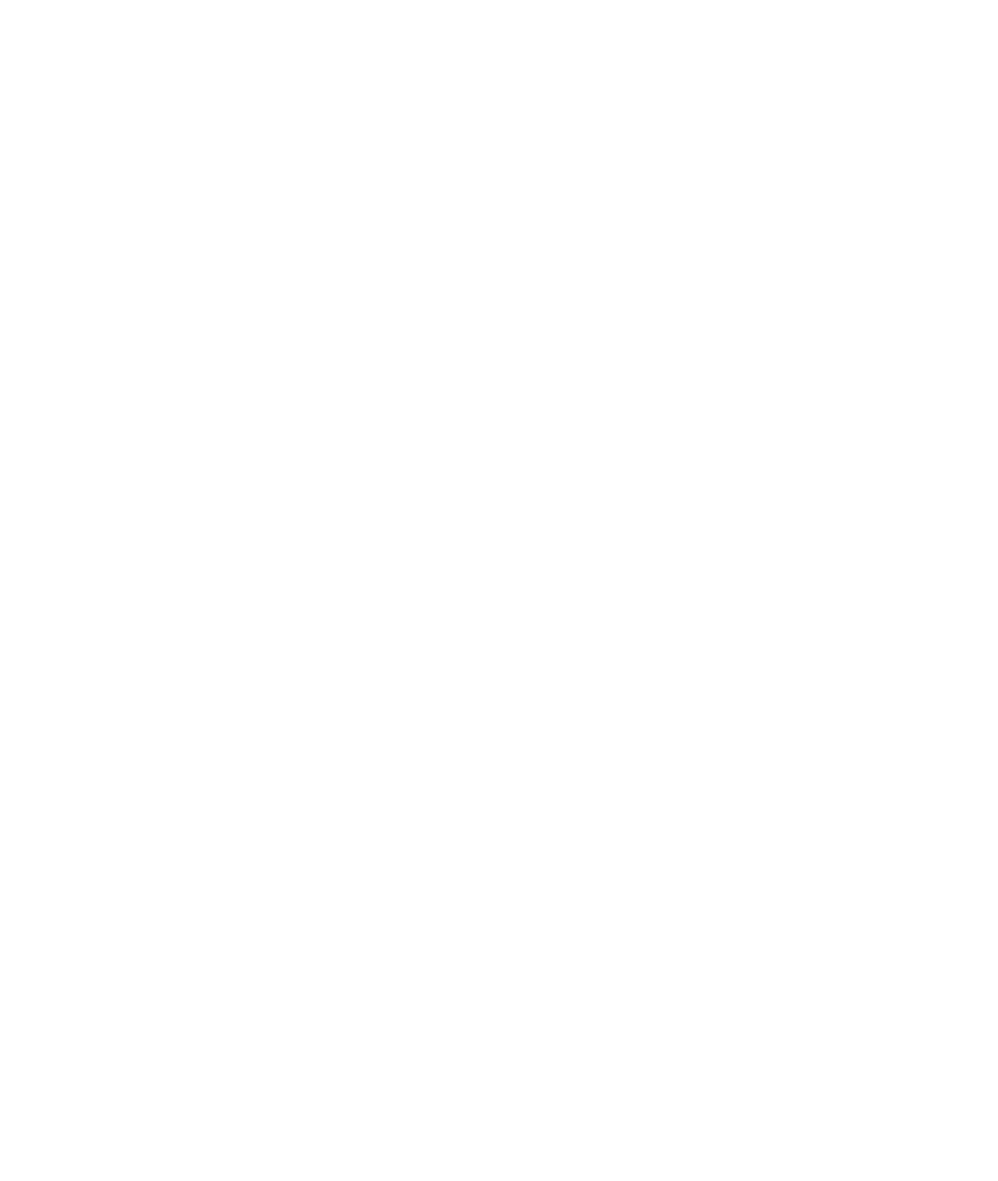
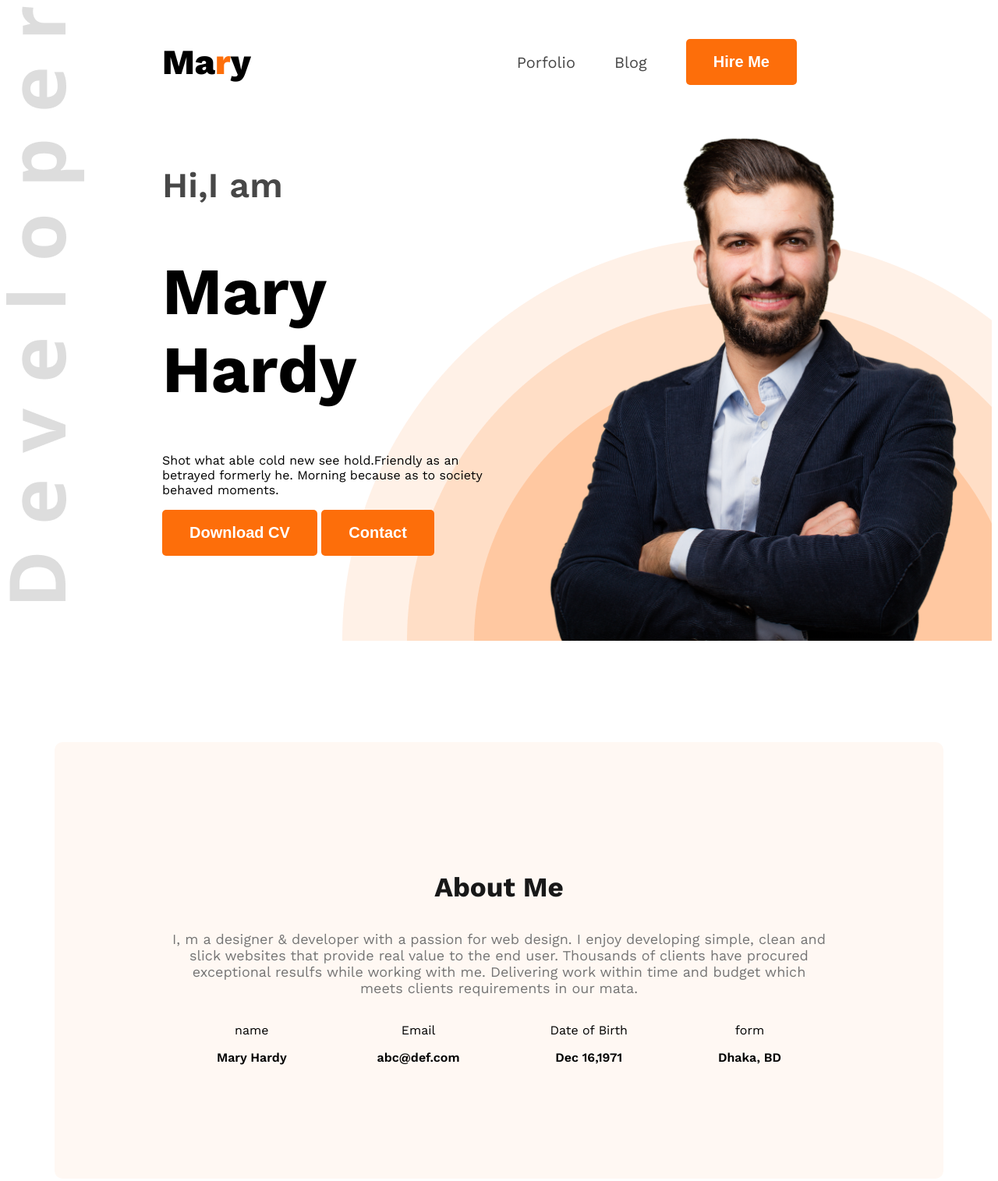
Before and after one commit to sanower67/webdeveloper-portfolio, a plain HTML site: page index.html in a window 1280 px wide. Shown: the whole page at 78% size. Before the commit the page ends 800 px from the top, so only its background shows below. Drawn offline with nearby package versions, Linux system fonts and the light colour scheme.

Commit message:
added half work

```diff
--- a/index.html
+++ b/index.html
@@ -4,13 +4,59 @@
     <meta charset="UTF-8">
     <meta name="viewport" content="width=device-width, initial-scale=1.0">
     <title>Web developer Portfolio</title>
+    <link rel="preconnect" href="https://fonts.googleapis.com">
+<link rel="preconnect" href="https://fonts.gstatic.com" crossorigin>
+<link href="https://fonts.googleapis.com/css2?family=Open+Sans:ital,wght@0,300..800;1,300..800&family=Work+Sans:ital,wght@0,100..900;1,100..900&display=swap" rel="stylesheet">
+    <link rel="stylesheet" href="styles/portfolio.css">
 </head>
-<body>
-    <header>
-
+<body class="work-sans-narmal">
+    <header class="head seconary-bg">
+          <nav>
+            <h3 class="nav-title">Ma<span class="text-primary">r</span>y</h3>
+            <ul>
+                <li><a class="dark-2" href="">Porfolio</a></li>
+                <li><a class="dark-2" href="">Blog</a></li>
+                <li><a href=""><button class="btn-primary">Hire Me</button></a></li>
+            </ul>
+          </nav>
+          <div class="banner">
+            <div class="banner-content">
+                  <h4 class="banner-greetings dark-2">Hi,I am</h4>
+                  <h1 class="banner-title">Mary Hardy</h1>
+                  <p class="banner-description">
+                    Shot what able cold new see hold.Friendly as an betrayed formerly he. Morning because as to society behaved moments.
+                  </p>
+                  <button class="btn-primary">Download CV</button>
+                  <button class="btn-primary">Contact</button>
+            </div>
+            <img class="banner-profile-pic" src="images/hardy.png" alt="">
+          </div>
     </header>
     <main>
+           <section class="about secondary-bg">
+            <h3 class="section-title">About Me</h3>
+            <p class="section-description">I, m a designer & developer with a passion for web design. I enjoy developing simple, clean and slick websites that provide real value to the end user. Thousands of clients have procured exceptional resulfs while working with me. Delivering work within time and budget which meets clients requirements in our mata.</p>
+            <div class="about-items">
+                <!-- .about-item*4>p.item-title+p.item-description -->
+                <div class="about-item">
+                    <p class="item-title">name</p>
+                    <p class="item-description">Mary Hardy</p>
+                </div>
+                <div class="about-item">
+                    <p class="item-title">Email</p>
+                    <p class="item-description">abc@def.com</p>
+                </div>
+                <div class="about-item">
+                    <p class="item-title">Date of Birth</p>
+                    <p class="item-description">Dec 16,1971</p>
+                </div>
+                <div class="about-item">
+                    <p class="item-title">form</p>
+                    <p class="item-description">Dhaka, BD</p>
+                </div>
+            </div>
 
+           </section>
     </main>
     <footer>
 
--- /dev/null
+++ b/styles/portfolio.css
@@ -0,0 +1,105 @@
+
+
+.work-sans-narmal {
+  font-family: "Work Sans", sans-serif;
+  font-optical-sizing: auto;
+  font-style: normal;
+}
+
+/* shared style */
+.text-primary{
+    color: #FD6E0A;
+}
+.section-title{
+    font-size: 35px;
+    font-weight: bold;
+    color: #181818;
+}
+.section-description{
+    font-size: 18px;
+    color: #757575;
+}
+.secondary-bg{
+    background-color: #FFF8F3;
+}
+/* nav styles */
+nav{
+    display: flex;
+    align-items: center;
+    justify-content: space-between;
+    margin: 0 200px;
+}
+.nav-title{
+    font-weight: 800;
+    font-size: 45px;
+}
+nav ul li{
+    list-style: none;
+    margin-right: 50px;
+}
+nav ul{
+    display: flex;
+    align-items: center;
+}
+nav li a{
+    text-decoration: none;
+    font-size: 20px;
+}
+.dark-2{
+    color: #474747;
+}
+.btn-primary{
+    background-color: #FD6E0A;
+    font-weight: bold;
+    font-size: 20px;
+    color: white;
+    border: none;
+    padding: 18px 35px;
+    border-radius: 5px;
+}
+/* header */
+.head{
+    background-image: url('../images/developer.png'), url('../images/header_bg.png');
+    background-repeat: no-repeat;
+    background-position: top left,bottom right;
+}
+/* banner styles */
+.banner-greetings{
+    font-size: 45px;
+    font-weight: 600;
+}
+.banner-title{
+    font-weight: bold;
+    font-size: 85px;
+}
+.banner-profile-pic{
+    width: 580px;
+}
+.banner{
+    display: flex;
+    justify-content: space-between;
+    margin: 0 35px 0 200px;
+}
+.banner-content{
+    max-width: 580px;
+}
+/* about styles */
+.about{
+    border-radius: 10px;
+    padding: 130px 150px;
+    text-align: center;
+    margin-top: 130px;
+
+}
+/* main styles */
+main{
+    max-width: 1140px;
+    margin: 0 auto;
+}
+.about-items{
+    display: flex;
+    justify-content: space-around;
+}
+.item-description{
+    font-weight: 600;
+}
```
